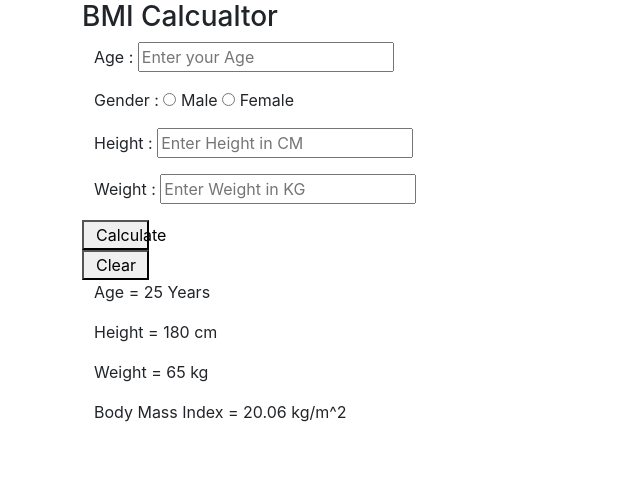
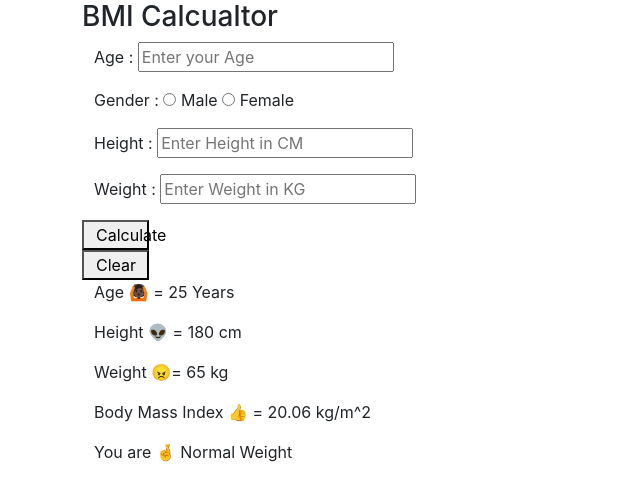
Before and after one commit to sagarpuniyani/calculatorapp, a React (Create React App) app: page / in a window 1280 px wide. Shown: the top 500 px of the page, without its empty margins (0-640 px from the left). Built offline with nearby package versions, Linux system fonts and the light colour scheme.

Commit message:
The Messages are Initiated

```diff
--- a/src/components/Output.jsx
+++ b/src/components/Output.jsx
@@ -1,13 +1,14 @@
 import React from 'react'
 
-//<Output heightIs= {height} WeightIs = {weight}  AgeIs = {Age}  Bmi = {BmiValue} />
+//<Output heightIs= {height} WeightIs = {weight}  AgeIs = {Age}  Bmi = {BmiValue} MessageIs={Message} />
 
 const Output = (props) => {
 return (<>
-    <p>Age = {props.AgeIs} Years  </p>
-    <p>Height = {props.heightIs} cm  </p>
-    <p>Weight = {props.WeightIs} kg  </p>
-    <p>Body Mass Index = {props.Bmi} kg/m^2 </p>
+    <p>Age 🙆🏿 = {props.AgeIs} Years  </p>
+    <p>Height 👽 = {props.heightIs} cm  </p>
+    <p>Weight 😠= {props.WeightIs} kg  </p>
+    <p>Body Mass Index 👍 = {props.Bmi} kg/m^2 </p>
+    <p> You are 🤞 {props.MessageIs} </p>
 </>)
 }
 
--- a/src/components/TextFeild.jsx
+++ b/src/components/TextFeild.jsx
@@ -4,7 +4,7 @@ const TextFeild = (props) => {
 
     const clicked = (event )=>{
         var data = event.target.value;
-        data = isNaN(parseInt(data))?0:parseInt(data);
+        data = isNaN(parseFloat(data))?0:parseFloat(data);
         props.fn(data);
         console.log("Data " , data);
         console.log("Type of data " , typeof(data))
--- a/src/pages/BmiPage.jsx
+++ b/src/pages/BmiPage.jsx
@@ -12,12 +12,13 @@ const BmiPage = () => {
     // let weight = 65;
     // let Age = 25;
     // let BmiValue = 20.06;
-        let Message = "Under Weight ";
+    // let Message = "Normal Weight ";
 
     const [height , setheight ] = useState(180);
     const [weight , setweight ] = useState(65);
     const [Age , setAge ] = useState(25);
     const [BmiValue , setBmiValue ] = useState(20.06);
+    const [Message , setMessage ] = useState("Normal Weight");
 
     const HandleHeight = (data) =>{
         //  1. For  handle the height
@@ -69,6 +70,7 @@ const BmiPage = () => {
 
     // Now We Have To Tell That At which Category of BMI
 
+
 return (
     <div className='container row '>
             <p>Age :  <TextFeild fn={HandleAge} place ="Enter your Age" /> </p>
@@ -79,7 +81,7 @@ return (
                 <Button fn={BmiCalculate}  value="Calculate " />
                 <Button value = "Clear" />
             </div>
-            <Output heightIs= {height} WeightIs = {weight}  AgeIs = {Age}  Bmi = {BmiValue} />
+            <Output heightIs= {height} WeightIs = {weight}  AgeIs = {Age}  Bmi = {BmiValue} MessageIs={Message} />
     </div>
 )
 }
```
